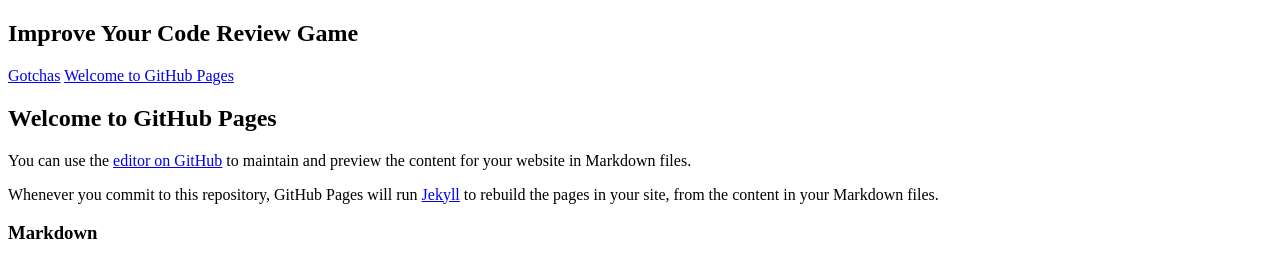
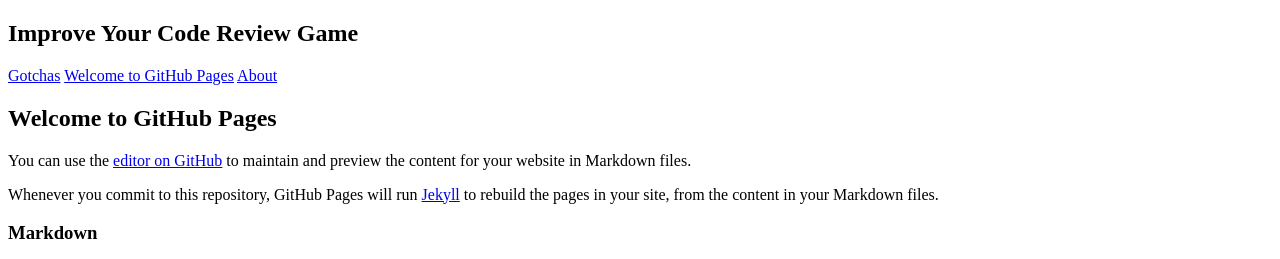
Before and after one commit to coleenho/code-review-game, a Jekyll site: the page built from index.md, in a window 1280 px wide. Shown: the top 259 px of the page. Built offline with Jekyll 4.4.1, drawn with Linux system fonts in a browser that asks for light colours; our own code applies the rules of GitHub Pages for plain Markdown files.

Commit message:
Update default.html

```diff
--- a/_layouts/default.html
+++ b/_layouts/default.html
@@ -13,6 +13,7 @@
       {% for page in site.pages %}
         <a href= {{ page.filename }} class="btn">{{ page.title }}</a>
       {% endfor %}
+      <a href="about.md" class="btn">About</a>
     </section>
 
     <section class="main-content">
```
